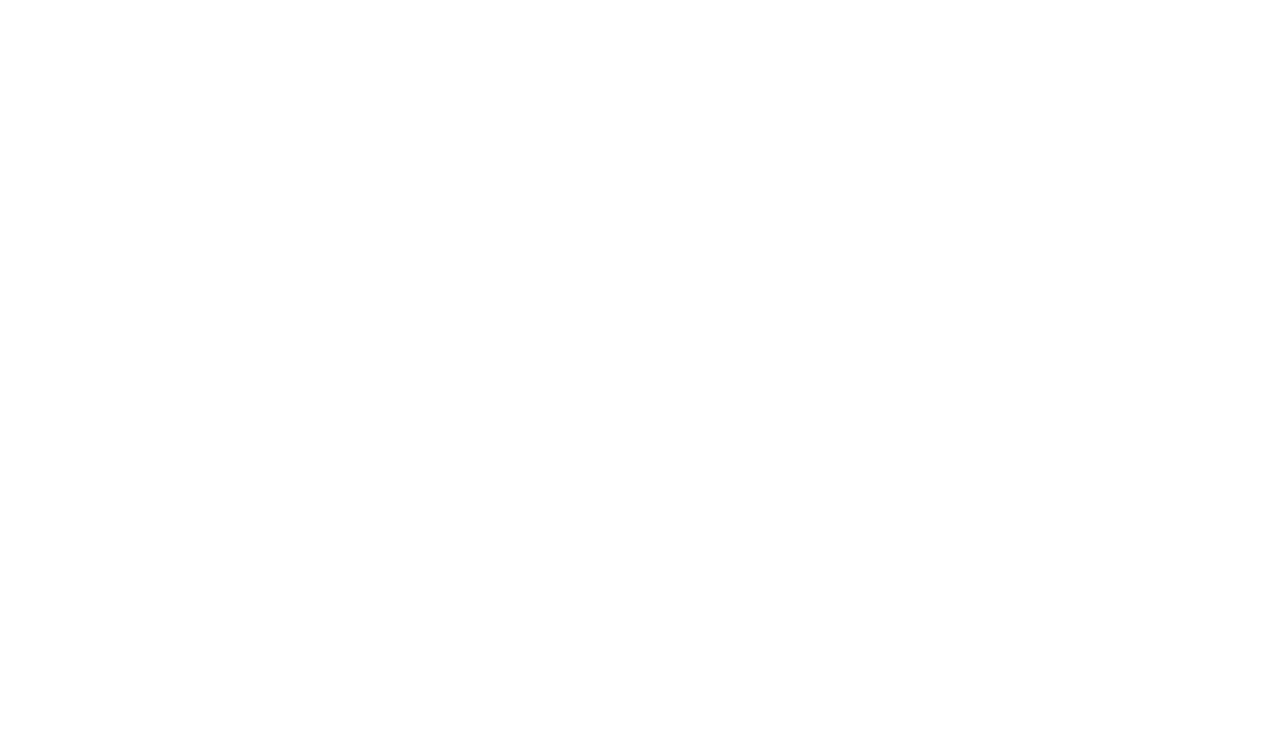
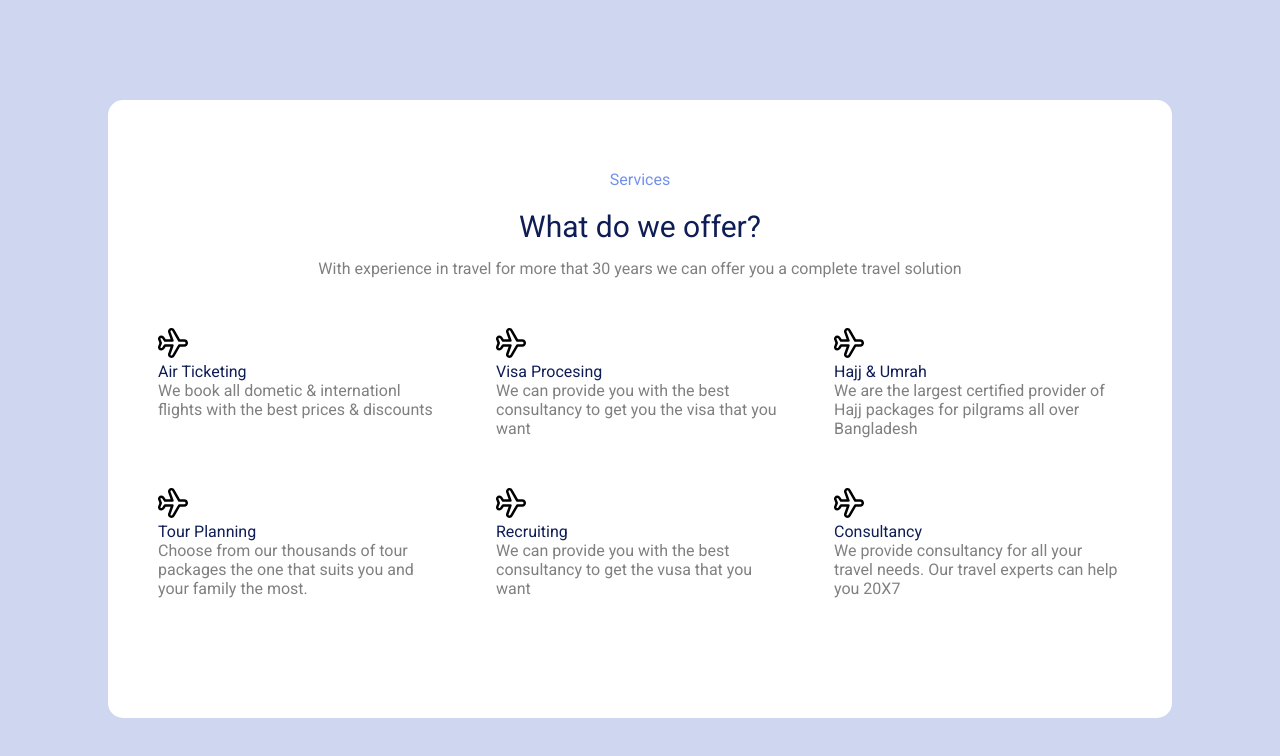
Before and after one commit to NicolasBustosSalazar/image-based-web-project, a plain HTML site: page index.html in a window 1280 px wide. Drawn offline with Linux system fonts and the light colour scheme.

Commit message:
Añadidos los estilos CSS y los iconos SVG

```diff
--- /dev/null
+++ b/css/styles.css
@@ -0,0 +1,57 @@
+body {
+  background-color: rgb(206, 214, 240);
+  font-family: "Roboto", sans-serif;
+}
+.roboto-thin {
+  font-family: "Roboto", sans-serif;
+  font-weight: 100;
+  font-style: normal;
+}
+
+main {
+  border-radius: 15px;
+  background-color: white;
+  text-align: center;
+  margin: 100px 100px;
+  padding: 70px 0px;
+}
+
+img {
+  height: 30px;
+}
+p {
+  color: grey;
+  margin: 0%;
+}
+
+div {
+  /* padding: 30px; */
+}
+
+.title {
+  color: rgb(15, 29, 86);
+}
+
+.icons {
+  margin: 50px;
+  display: grid;
+  grid-template-columns: 1fr 1fr 1fr;
+  grid-template-rows: 1fr 1fr;
+  gap: 50px 50px;
+  grid-auto-flow: row;
+  grid-template-areas:
+    ". . ."
+    ". . .";
+
+  text-align: left;
+}
+
+#services {
+  color: rgb(115, 144, 234);
+}
+
+#titulo_principal {
+  font-size: 30px;
+  margin-top: 20px;
+  margin-bottom: 15px;
+}
--- a/index.html
+++ b/index.html
@@ -3,7 +3,75 @@
   <head>
     <meta charset="UTF-8" />
     <meta name="viewport" content="width=device-width, initial-scale=1.0" />
+    <link rel="stylesheet" href="css/styles.css" />
+    <link rel="preconnect" href="https://fonts.googleapis.com">
+<link rel="preconnect" href="https://fonts.gstatic.com" crossorigin>
+<link href="https://fonts.googleapis.com/css2?family=EB+Garamond&family=Roboto:ital,wght@0,100;0,300;0,400;0,500;0,700;0,900;1,100;1,300;1,400;1,500;1,700;1,900&display=swap" rel="stylesheet">
     <title>tp1</title>
   </head>
-  <body></body>
+  <body>
+    <main>
+      <!--contenedor principa -->
+      <section>
+        <!-- seccion titulo -->
+        <p id="services">Services</p>
+        <p class="title" id="titulo_principal">What do we offer?</p>
+        <p>
+          With experience in travel for more that 30 years we can offer you a
+          complete travel solution
+        </p>
+      </section>
+
+      <section class="icons">
+        <div>
+          <img src="plane-alt.svg" alt="" />
+          <p class="title">Air Ticketing</p>
+          <p>
+            We book all dometic & internationl flights with the best prices &
+            discounts
+          </p>
+        </div>
+        <div>
+          <img src="plane-alt.svg" alt="" />
+          <p class="title">Visa Procesing</p>
+          <p>
+            We can provide you with the best consultancy to get you the visa
+            that you want
+          </p>
+        </div>
+        <div>
+          <img src="plane-alt.svg" alt="" />
+          <p class="title">Hajj & Umrah</p>
+          <p>
+            We are the largest certified provider of Hajj packages for pilgrams
+            all over Bangladesh
+          </p>
+        </div>
+        <div>
+          <img src="plane-alt.svg" alt="" />
+          <p class="title">Tour Planning</p>
+          <p>
+            Choose from our thousands of tour packages the one that suits you
+            and your family the most.
+          </p>
+        </div>
+        <div>
+          <img src="plane-alt.svg" alt="" />
+          <p class="title">Recruiting</p>
+          <p>
+            We can provide you with the best consultancy to get the vusa that
+            you want
+          </p>
+        </div>
+        <div>
+          <img src="plane-alt.svg" alt="" />
+          <p class="title">Consultancy</p>
+          <p>
+            We provide consultancy for all your travel needs. Our travel experts
+            can help you 20X7
+          </p>
+        </div>
+      </section>
+    </main>
+  </body>
 </html>
```
Also changed, not shown: plane-alt.svg (added).
